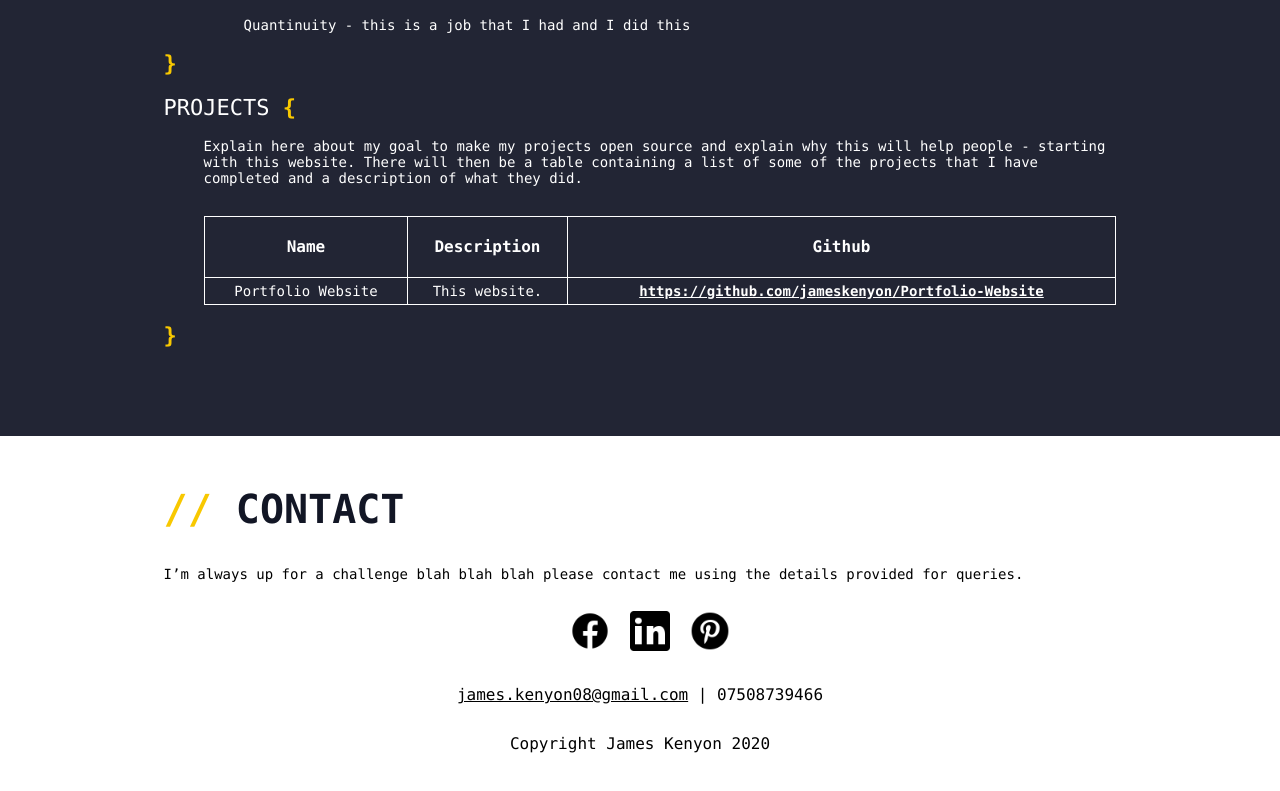
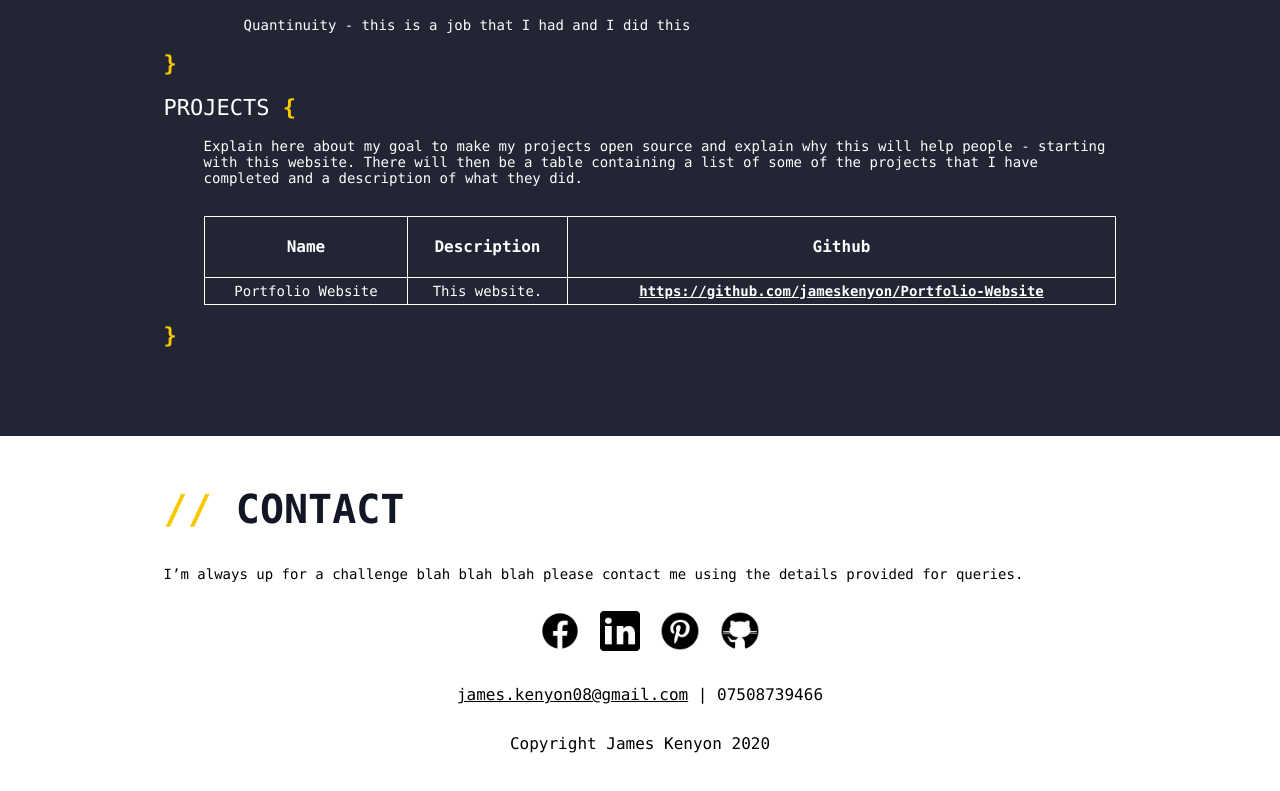
Before and after one commit to jameskenyon/Portfolio-Website, a React (Create React App) app in the folder site/: page / in a window 1280 px wide. Shown: the part 2024-2815 px from the top of the page. Built offline with nearby package versions, Linux system fonts and the light colour scheme.

Commit message:
Added github to the social links.

```diff
--- a/site/src/views/ContactView.js
+++ b/site/src/views/ContactView.js
@@ -8,6 +8,7 @@ import TitleView from './components/TitleView';
 import facebook from '../media/facebook.png';
 import linkedin from '../media/linkedin.png';
 import pinterest from '../media/pinterest.png';
+import github from '../media/github.png';
 
 class ContactView extends React.Component {
   render() {
@@ -35,6 +36,10 @@ class ContactView extends React.Component {
             <a href="https://www.pinterest.co.uk/jpjk7/boards/">
               <img className="social_image" src={pinterest} width="40px" alt=" " />
             </a>
+            <a href="https://github.com/jameskenyon">
+              <img className="social_image" src={github} width="40px" alt=" " />
+            </a>
+
           </div>
 
           <div id="email_label">
```
Also changed, not shown: site/src/media/github.png (added).
